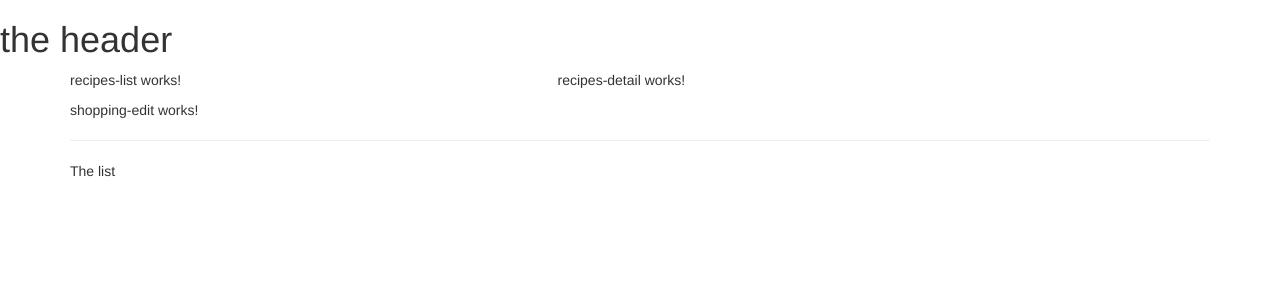
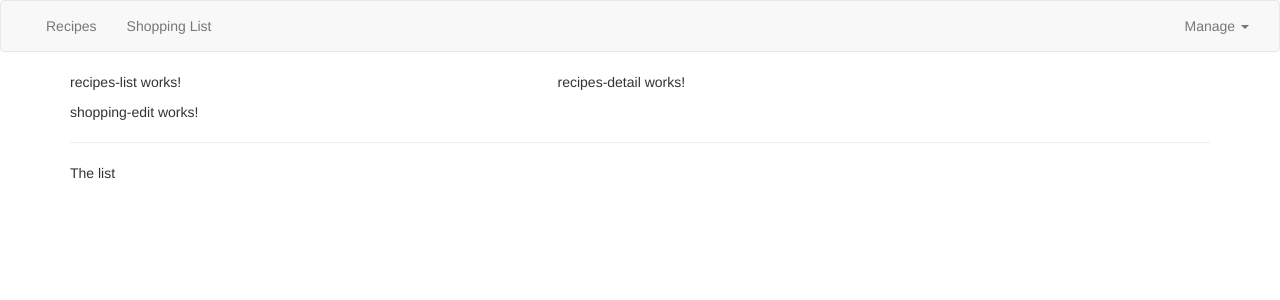
Before and after one commit to espacedefock/my-grocery-store, an Angular app: page / in a window 1280 px wide. Shown: the top 300 px of the page. Built offline with nearby package versions, Linux system fonts and the light colour scheme.

Commit message:
50. Adding a Navigation Bar

```diff
--- a/src/app/header/header.component.html
+++ b/src/app/header/header.component.html
@@ -1 +1,37 @@
-<div class="h1">the header</div>
+<nav class="navbar navbar-default">
+    <div class="container-fluid">
+        <div class="navbar-header">
+            <a class="navbar-brand" href="#"></a>
+        </div>
+        <div class="collapse navbar-collapse">
+            <ul class="nav navbar-nav">
+                <li>
+                    <a href="#">Recipes</a>
+                </li>
+                <li>
+                    <a href="#">Shopping List</a>
+                </li>
+            </ul>
+            <ul class="nav navbar-nav navbar-right">
+                <li class="dropdown">
+                    <a href="#"
+                        class="dropdown-toggle"
+                        data-toggle="dropdown"
+                        role="button"
+                    >
+                        Manage
+                        <span class="caret"></span>
+                    </a>
+                    <ul class="dropdown-menu">
+                        <li>
+                            <a href="#">Save</a>
+                        </li>
+                        <li>
+                            <a href="#">Fetch data</a>
+                        </li>
+                    </ul>
+                </li>
+            </ul>
+        </div>
+    </div>
+</nav>
```
